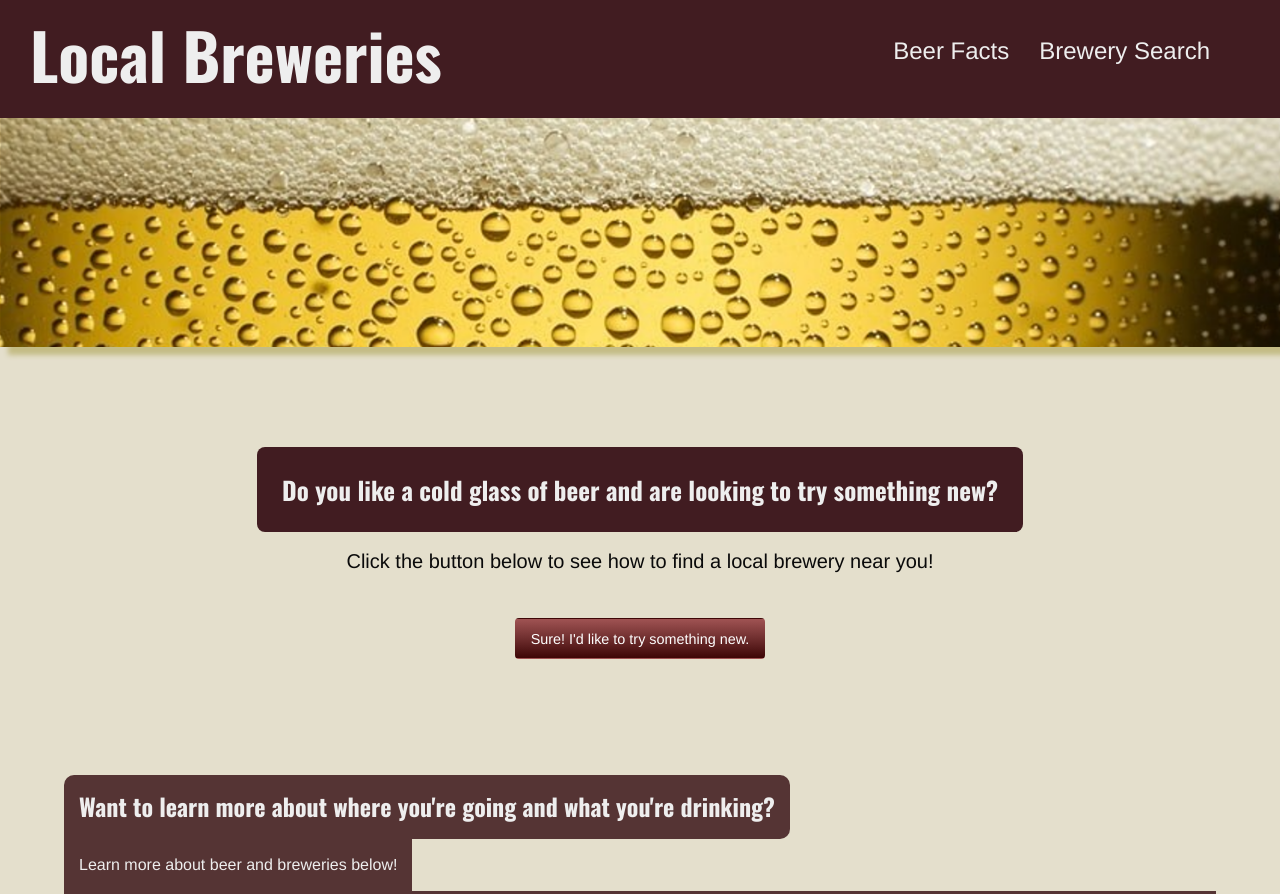
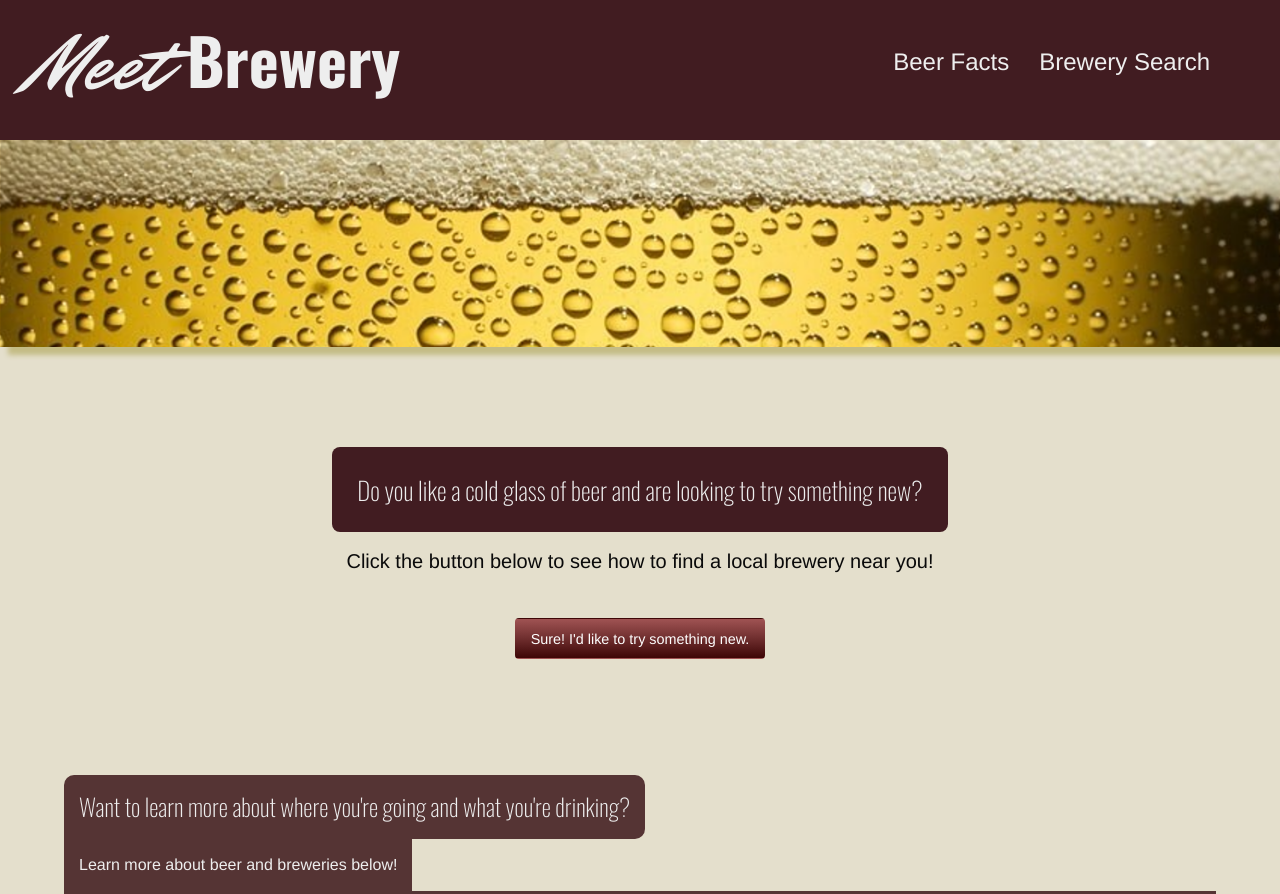
Before and after one commit to matwll/nearby-breweries, a plain HTML site: page index.html in a window 1280 px wide. Shown: the top 894 px of the page. Drawn offline with nearby package versions, Linux system fonts and the light colour scheme.

Commit message:
changing website name and font design

```diff
--- a/assets/style.css
+++ b/assets/style.css
@@ -41,9 +41,15 @@ header {
 }
 
 header h1 {
+
+  font-family: 'Mr Dafoe', cursive;
+  font-weight: 200;
+  font-size: 5rem;
+}
+header span{
   font-family: 'Oswald', sans-serif;
-
   font-size: 4rem;
+  font-weight: 700;
 }
 header ul {
   list-style-type: none;
--- a/index.html
+++ b/index.html
@@ -10,7 +10,10 @@
         crossorigin="anonymous" referrerpolicy="no-referrer" />
     <link rel="preconnect" href="https://fonts.googleapis.com">
     <link rel="preconnect" href="https://fonts.gstatic.com" crossorigin>
-    <link href="https://fonts.googleapis.com/css2?family=Oswald:wght@700&display=swap" rel="stylesheet">
+    <link href="https://fonts.googleapis.com/css2?family=Oswald:wght@200;700&display=swap" rel="stylesheet">
+    <link rel="preconnect" href="https://fonts.googleapis.com">
+    <link rel="preconnect" href="https://fonts.gstatic.com" crossorigin>
+    <link href="https://fonts.googleapis.com/css2?family=Mr+Dafoe&family=Oswald:wght@200;700&display=swap" rel="stylesheet">
     <link rel="stylesheet" href="https://cdnjs.cloudflare.com/ajax/libs/font-awesome/4.7.0/css/font-awesome.min.css" />
     <link rel="stylesheet" href="./assets/style.css" />
     <title>Nearby Brewery Search</title>
@@ -19,7 +22,7 @@
 <body>
     <!-- Header/Navbar(?) -->
     <header>
-        <h1>Local Breweries</h1>
+        <h1>Meet <span>Brewery</span></h1>
         <nav><ul>
             <li><a href="#funFacts">Beer Facts</a></li>
         <li><a href="#landing">Brewery Search</a></li>
```
